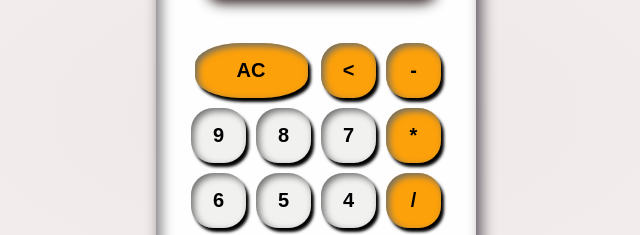
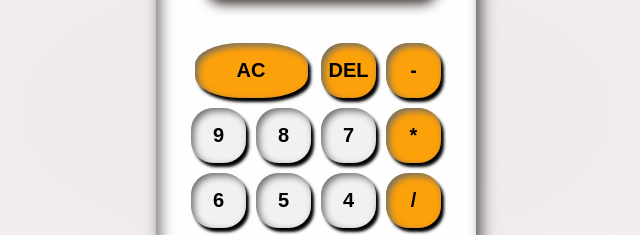
Before and after one commit to a6dubey/calculator, a plain HTML site: page index.html in a window 1280 px wide. Shown: the part 200-435 px from the top of the page, 324-964 px from the left. Drawn offline with Linux system fonts and the light colour scheme.

Commit message:
Update index.html

```diff
--- a/index.html
+++ b/index.html
@@ -17,7 +17,7 @@
             <tr>
                 <td colspan="2"><button class="span-two">AC</button></td>
 
-                <td ><button class="operators"><</button></td>
+                <td ><button class="operators">DEL</button></td>
                 <td ><button class="operators">-</button></td>
             </tr>
             <tr>
```
